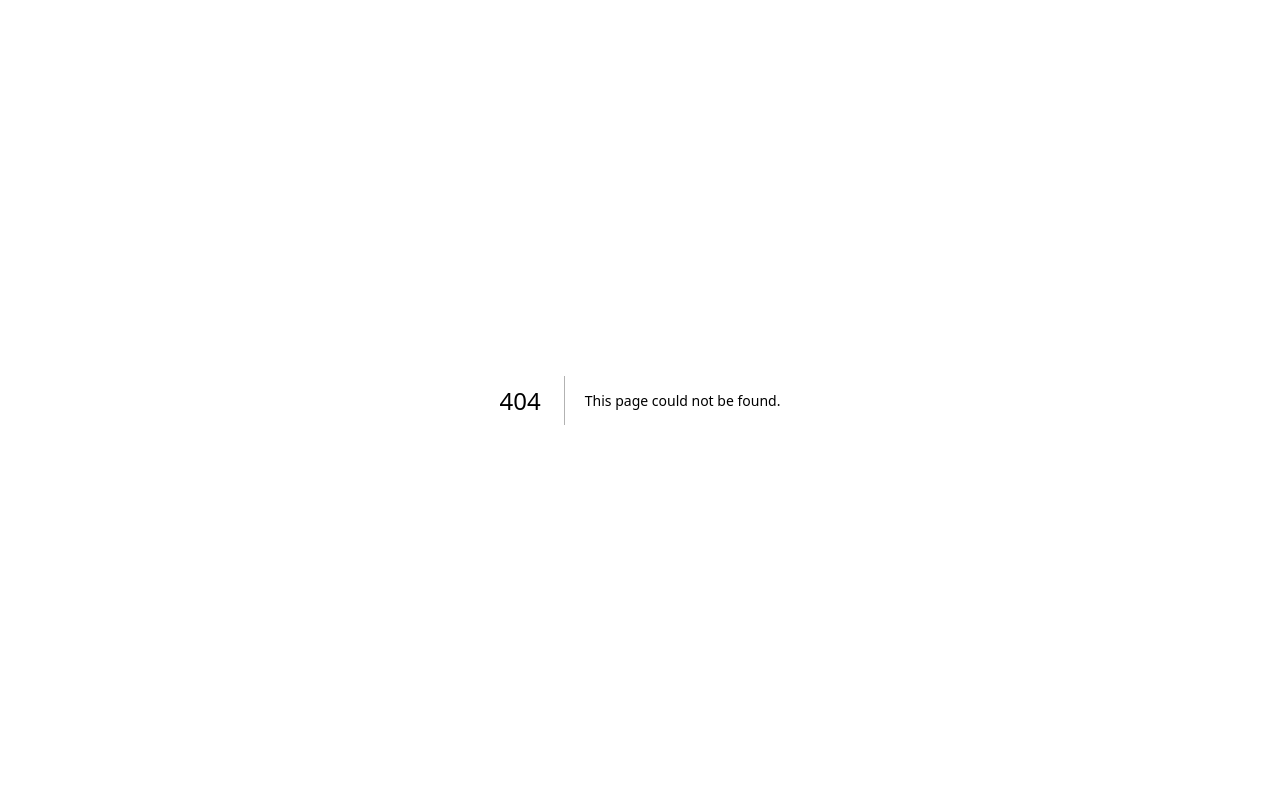
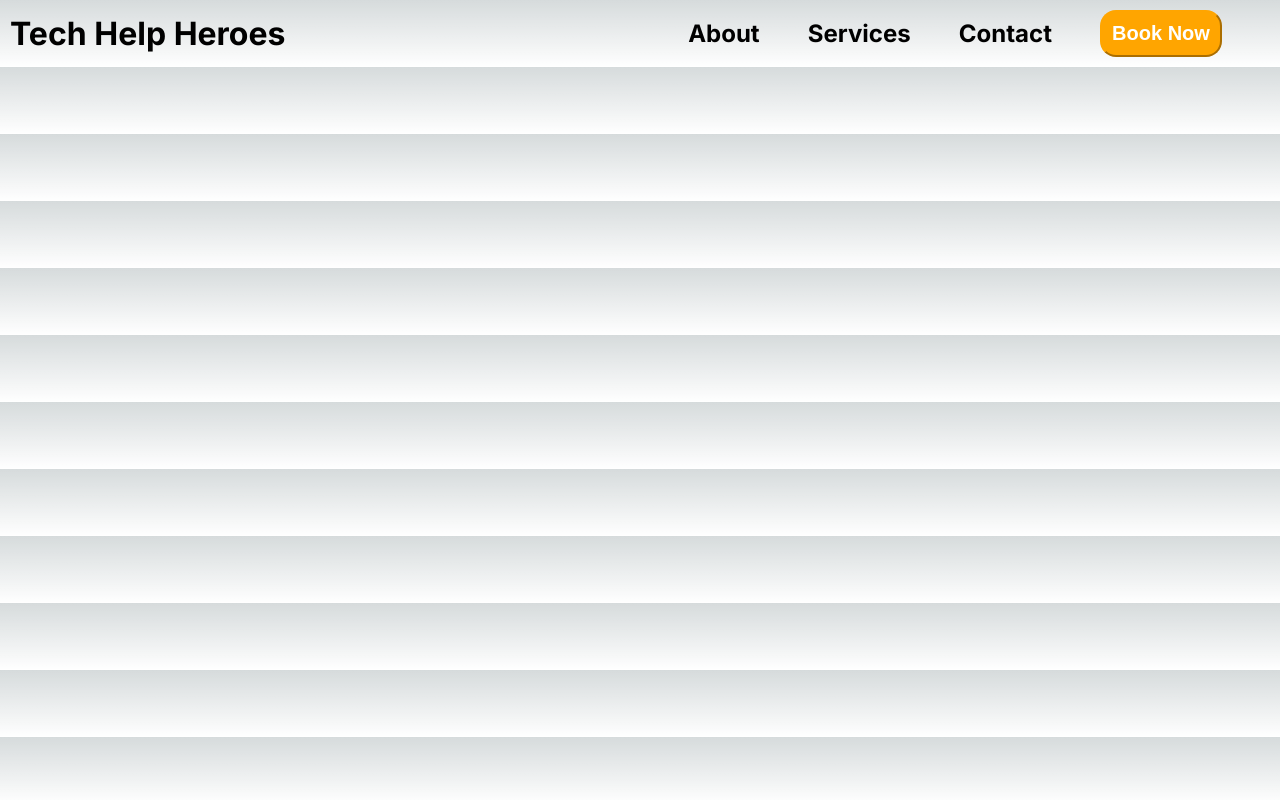
Before and after one commit to Josh1794/techhelpheroes, a Next.js app: page /headerSection in a window 1280 px wide. Before the commit this address had no page. Built offline with nearby package versions, Linux system fonts and the light colour scheme.

Commit message:
Adding Sections and Header

```diff
--- a/package.json
+++ b/package.json
@@ -9,8 +9,9 @@
     "lint": "next lint"
   },
   "dependencies": {
+    "framer-motion": "^11.3.21",
+    "next": "14.2.5",
     "react": "^18",
-    "react-dom": "^18",
-    "next": "14.2.5"
+    "react-dom": "^18"
   }
 }
--- /dev/null
+++ b/src/app/headerSection/header.module.css
@@ -0,0 +1,51 @@
+.headerLayout {
+  margin: 10px;
+  display: flex;
+  flex-direction: row;
+  align-items: center;
+  justify-content: space-between;
+}
+
+.navSection {
+  display: flex;
+  flex-direction: row;
+  width: 50%;
+  justify-content: space-evenly;
+  align-items: center;
+}
+
+.bookingButton {
+  padding: 10px;
+  border-radius: 16px;
+  border-width: 2px;
+  border-color: orange;
+  background-color: orange;
+  color: white;
+}
+
+.bookingButton:hover {
+  animation: colorChange 0.5s ease-in 0s;
+  color: orange;
+  border-color: orange;
+  background-color: white;
+  cursor: pointer;
+}
+
+.bookingButton:active {
+  border-color: orange;
+  background-color: orange;
+  color: white;
+}
+
+@keyframes colorChange {
+  0% {
+    border-color: orange;
+    background-color: orange;
+    color: white;
+  }
+  100% {
+    color: orange;
+    border-color: orange;
+    background-color: white;
+  }
+}
--- /dev/null
+++ b/src/app/headerSection/page.js
@@ -0,0 +1,18 @@
+import styles from './header.module.css';
+
+export default function HeaderSection() {
+  const titleText = 'Tech Help Heroes';
+  return (
+    <header className={styles.headerLayout}>
+      <h1>{titleText}</h1>
+      <div className={styles.navSection}>
+        <h2>About</h2>
+        <h2>Services</h2>
+        <h2>Contact</h2>
+        <button className={styles.bookingButton}>
+          <h2>Book Now</h2>
+        </button>
+      </div>
+    </header>
+  );
+}
```
Also changed, not shown: src/app/aboutSection/page.js (added, +7 -0 lines), src/app/contactSection/page.js (added, +7 -0 lines), src/app/footerSection/page.js (added, +7 -0 lines), src/app/homePage/page.js (added, +7 -0 lines), src/app/page.js (+15 -90 lines), src/app/servicesSection/page.js (added, +7 -0 lines), 1 other file (tests, documents, lock files or other folders).
